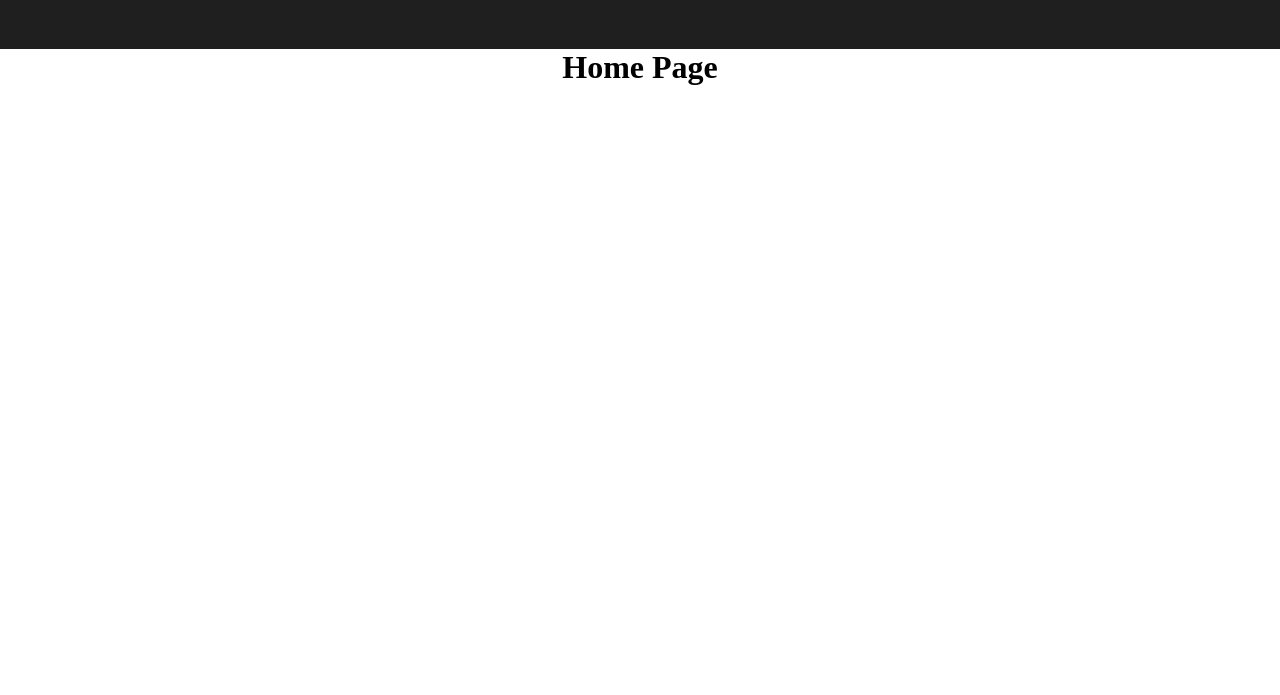
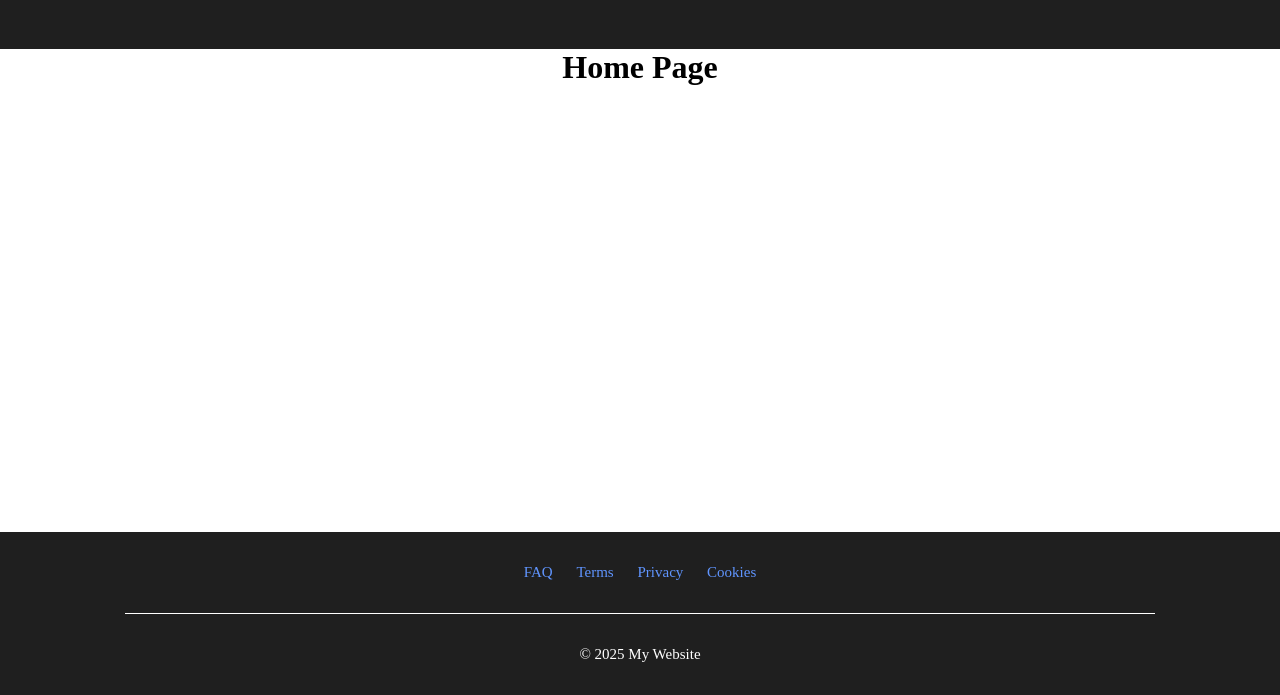
Before and after one commit to EunsuhJeon/basic-navigation-example, a plain HTML site: page index.html in a window 1280 px wide. Shown: the part 105-800 px from the top of the page. Drawn offline with Linux system fonts and the light colour scheme.

Commit message:
Add footer

```diff
--- a/index.html
+++ b/index.html
@@ -25,5 +25,19 @@
     <main>
         <h1 style="text-align: center;">Home Page</h1>
     </main>
+    <footer style="font-size: 0px;">
+        <div>
+            <nav>
+                <ul class="footer-nav-list">
+                    <li><a href="#">FAQ</a></li>
+                    <li><a href="#">Terms</a></li>
+                    <li><a href="#">Privacy</a></li>
+                    <li><a href="#">Cookies</a></li>
+                </ul>
+            </nav>
+            <div class="footer-line"></div>
+            <p >&copy; 2025 My Website </p>
+        </div>
+    </footer>
 </body>
 </html>
--- a/main.css
+++ b/main.css
@@ -59,3 +59,48 @@ nav ul li a:hover{
 nav ul li a:active{
     color: green;
 }
+
+.footer-line{
+    border-bottom: 1px solid white;
+    display: inline-block;
+    /* Parent width - logo width - Menu <ul> width */
+    width: calc(100% - 250px);
+}
+
+footer{
+    position: fixed;
+    bottom: 0;
+    left: 0;
+    width: 100%;
+    text-align: center;
+    background-color: #1f1f1f;
+    /* color: white; */
+}
+
+footer ul{
+    margin-bottom: 0;
+
+}
+
+.footer-nav-list a:link,
+.footer-nav-list a:visited{
+    color: rgb(96, 149, 255);
+}
+
+.footer-nav-list a:hover{
+    color: rgb(229, 145, 0);
+}
+
+.footer-nav-list a:active{
+    color: green;
+}
+
+footer p{
+    color: white;
+    margin: 32px 0px;
+}
+
+footer div nav,
+footer div p{
+    font-size: 15px;
+}
```
Also changed, not shown: pages/about.html (+14 -0 lines), pages/contact.html (+14 -0 lines), pages/services.html (+14 -0 lines).
